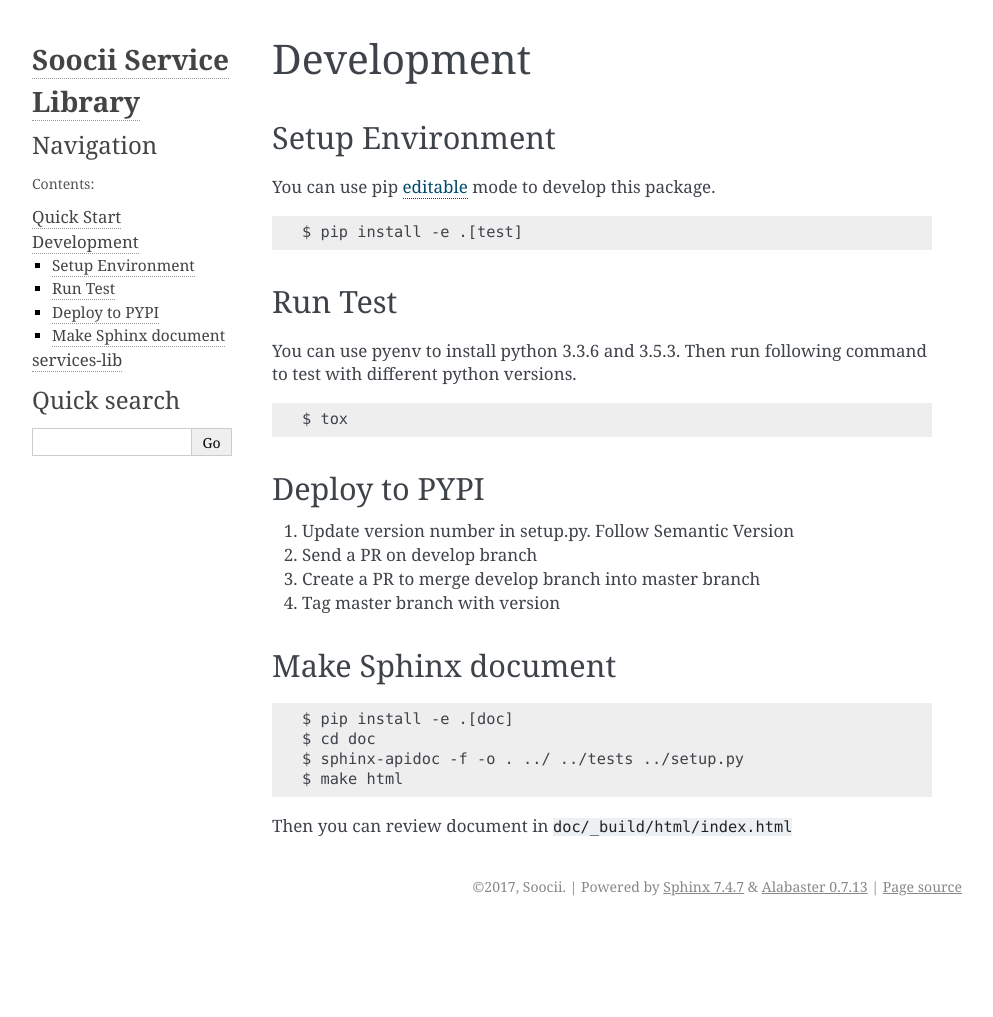
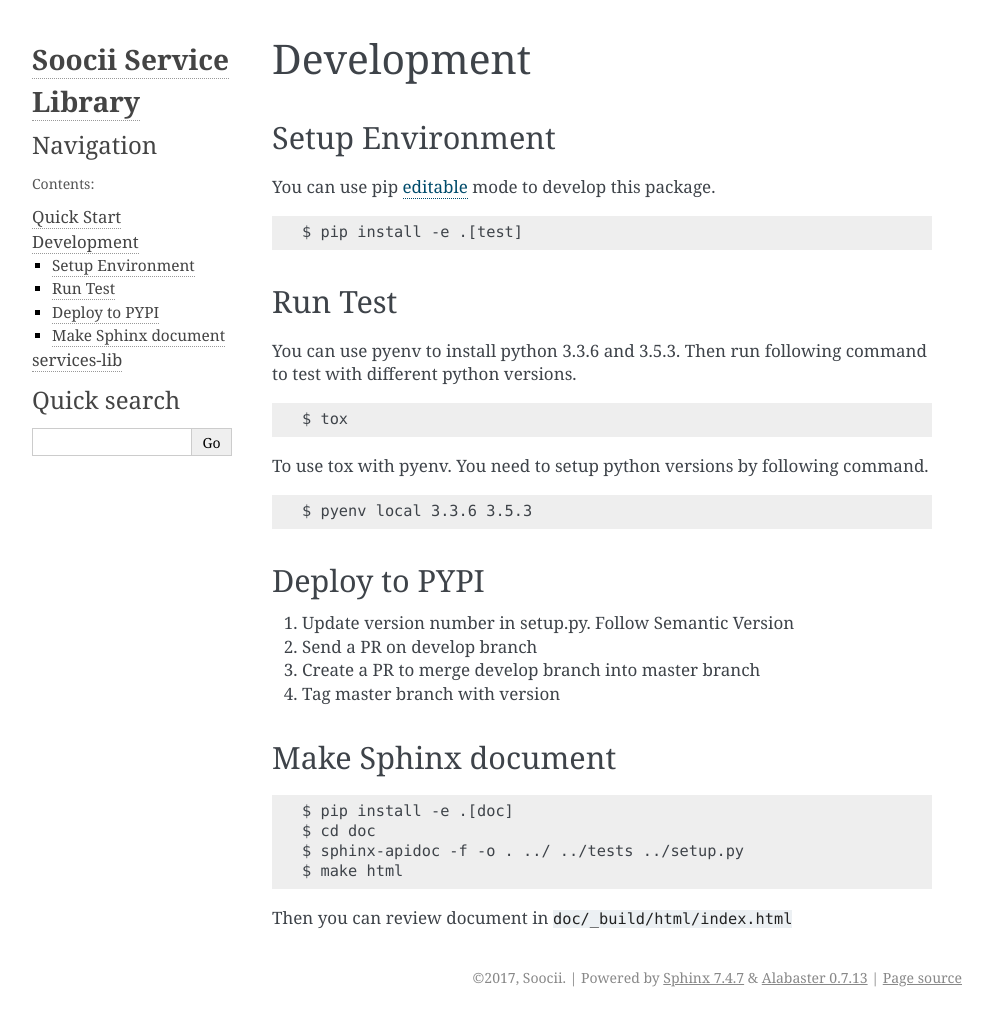
Before and after one commit to jonascheng/services-lib, a Sphinx documentation site: the page built from doc/development.rst, in a window 1280 px wide. Shown: the whole page, without its empty margins (148-1141 px from the left). Built offline with Sphinx 7.4.7, drawn with Linux system fonts in a browser that asks for light colours; before the commit the page ends 926 px from its top, so only the background shows below that.

Commit message:
update tox and setup.py to support more python versions

```diff
--- a/doc/development.rst
+++ b/doc/development.rst
@@ -14,6 +14,10 @@ You can use pyenv to install python 3.3.6 and 3.5.3. Then run following command
 versions. ::
 
     $ tox
+
+To use tox with pyenv. You need to setup python versions by following command. ::
+
+    $ pyenv local 3.3.6 3.5.3
 
 Deploy to PYPI
 --------------
--- a/setup.py
+++ b/setup.py
@@ -28,6 +28,8 @@ setup(
         'Programming Language :: Python :: 3',
         'Programming Language :: Python :: 3.4',
         'Programming Language :: Python :: 3.5',
+        'Programming Language :: Python :: 3.6',
+        'Programming Language :: Python :: 3.7',
     ],
 
     # List run-time dependencies here.  These will be installed by pip when
```
Also changed, not shown: doc/flask_soocii_auth.rst (+10 -2 lines), doc/soocii_services_lib.rst (+6 -6 lines), 3 other files.
